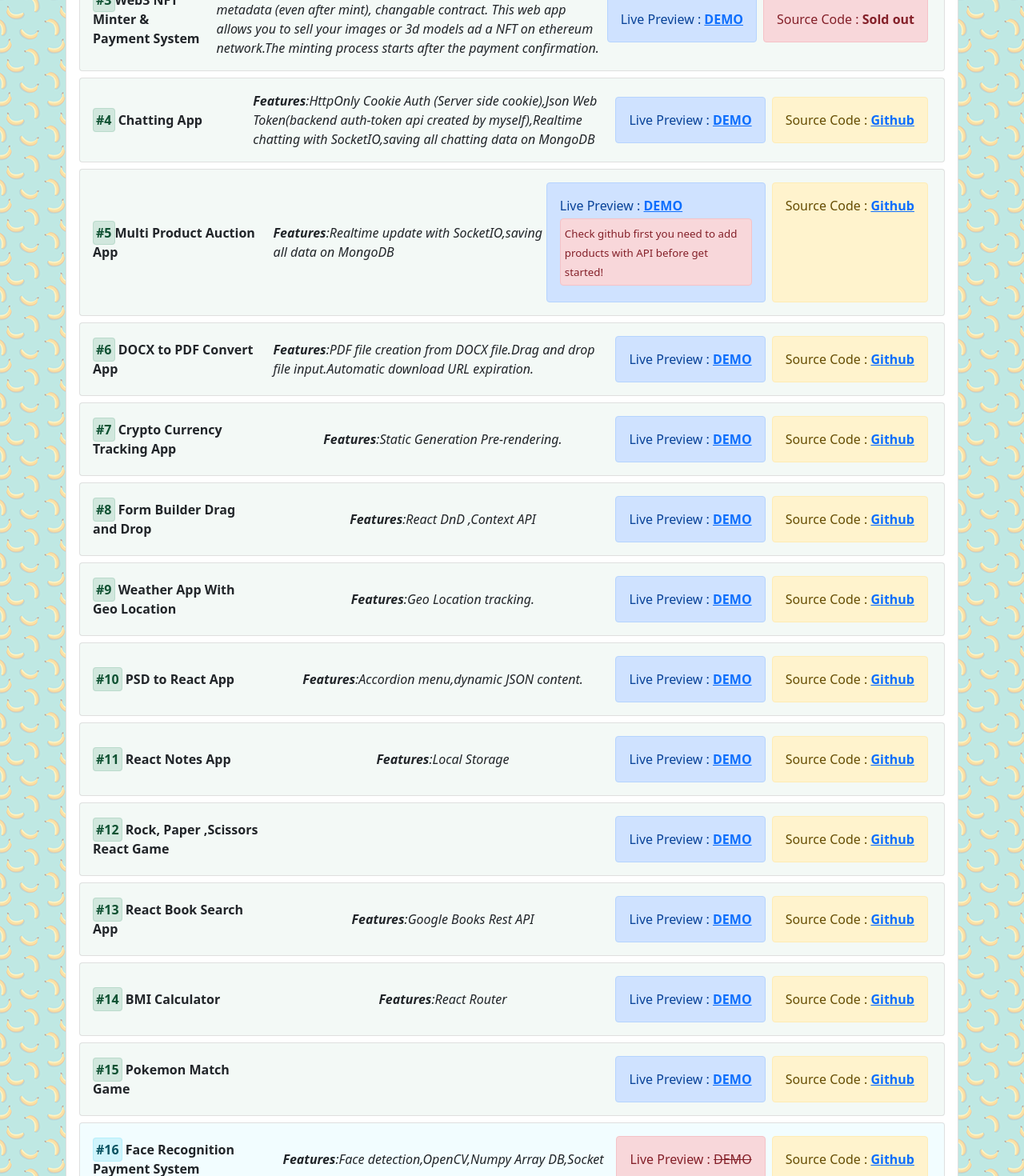
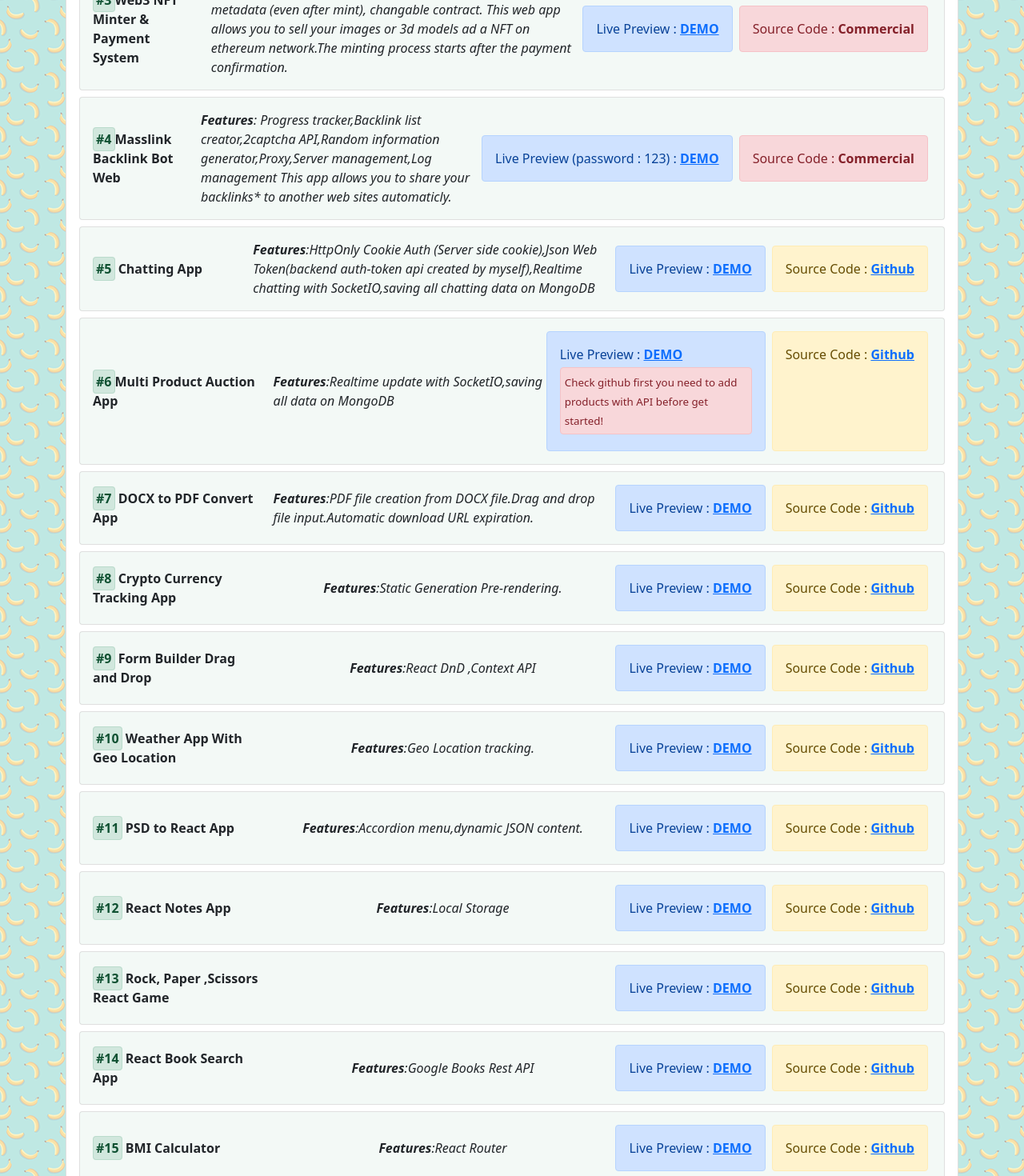
Before and after one commit to emintatli/tatli-dev-portfolio-web-site, a React (Create React App) app: page /projects in a window 1280 px wide. Shown: the part 480-1950 px from the top of the page at 80% size. Built offline with nearby package versions, Linux system fonts and the light colour scheme; a web font is replaced by a local one.

Commit message:
new project

```diff
--- a/src/components/Projects.js
+++ b/src/components/Projects.js
@@ -41,14 +41,27 @@ coded by myself.</i></span>
             </i></span>
         <div className="d-flex mobile-projects">
             <div className="alert alert-primary mx-1"><span className="no-wrap"> Live Preview : <a href="https://nft-minter-cyan.vercel.app/"><b>DEMO</b></a></span>
-            </div><div className="alert alert-danger mx-1 no-wrap"><span> Source Code : <b>Sold out</b></span></div>
+            </div><div className="alert alert-danger mx-1 no-wrap"><span> Source Code : <b>Commercial</b></span></div>
             </div>
         </div>
     </div>
 
     <div className="card my-2">
         <div className="card-body d-flex align-items-center justify-content-between back-front mobile-projects">
-            <span className="text-dark w-50 me-3"><b><span className="alert alert-success sort-alert">#4</span> Chatting App</b></span>
+            <span className="text-dark w-50 me-3"><b><span className="alert alert-success sort-alert">#4</span>Masslink Backlink Bot Web</b></span>
+            <span className="text-dark"><i><b>Features</b>: Progress tracker,Backlink list creator,2captcha API,Random information generator,Proxy,Server management,Log management
+            This app allows you to share your backlinks* to another web sites automaticly.
+            </i></span>
+        <div className="d-flex mobile-projects">
+            <div className="alert alert-primary mx-1"><span className="no-wrap"> Live Preview (password : 123) : <a href="https://master-linker.vercel.app/"><b>DEMO</b></a></span>
+            </div><div className="alert alert-danger mx-1 no-wrap"><span> Source Code : <b>Commercial</b></span></div>
+            </div>
+        </div>
+    </div>
+
+    <div className="card my-2">
+        <div className="card-body d-flex align-items-center justify-content-between back-front mobile-projects">
+            <span className="text-dark w-50 me-3"><b><span className="alert alert-success sort-alert">#5</span> Chatting App</b></span>
             <span className="text-dark"><i><b>Features</b>:HttpOnly Cookie Auth (Server side cookie),Json Web Token(backend auth-token api created by myself),Realtime
 chatting with SocketIO,saving all chatting data on MongoDB</i></span>
             <div className="d-flex mobile-projects">
@@ -60,7 +73,7 @@ chatting with SocketIO,saving all chatting data on MongoDB</i></span>
 
     <div className="card my-2">
         <div className="card-body d-flex align-items-center justify-content-between back-front mobile-projects">
-            <span className="text-dark w-50 me-3"><b><span className="alert alert-success sort-alert">#5</span>Multi Product Auction App</b></span>
+            <span className="text-dark w-50 me-3"><b><span className="alert alert-success sort-alert">#6</span>Multi Product Auction App</b></span>
             <span className="text-dark"><i><b>Features</b>:Realtime update with SocketIO,saving all data on MongoDB</i></span>
             <div className="d-flex mobile-projects">
             <div className="alert alert-primary mx-1"><span className="no-wrap"> Live Preview : <a href="https://auction-case-study-private.vercel.app/"><b>DEMO</b></a></span>
@@ -72,7 +85,7 @@ chatting with SocketIO,saving all chatting data on MongoDB</i></span>
 
     <div className="card my-2">
         <div className="card-body d-flex align-items-center justify-content-between back-front mobile-projects">
-            <span className="text-dark w-50 me-3"><b><span className="alert alert-success sort-alert">#6</span> DOCX to PDF Convert App </b></span>
+            <span className="text-dark w-50 me-3"><b><span className="alert alert-success sort-alert">#7</span> DOCX to PDF Convert App </b></span>
             <span className="text-dark"><i><b>Features</b>:PDF file creation from DOCX file.Drag and drop file input.Automatic download URL expiration.</i></span>
             <div className="d-flex mobile-projects">
             <div className="alert alert-primary mx-1"><span className="no-wrap"> Live Preview : <a href="https://docx-to-pdf-web-app.vercel.app/"><b>DEMO</b></a></span>
@@ -83,7 +96,7 @@ chatting with SocketIO,saving all chatting data on MongoDB</i></span>
 
     <div className="card my-2">
         <div className="card-body d-flex align-items-center justify-content-between back-front mobile-projects">
-            <span className="text-dark w-50 me-3"><b><span className="alert alert-success sort-alert">#7</span> Crypto Currency Tracking App </b></span>
+            <span className="text-dark w-50 me-3"><b><span className="alert alert-success sort-alert">#8</span> Crypto Currency Tracking App </b></span>
             <span className="text-dark"><i><b>Features</b>:Static Generation Pre-rendering.</i></span>
             <div className="d-flex mobile-projects">
             <div className="alert alert-primary mx-1"><span className="no-wrap"> Live Preview : <a href="https://kripto-takip-app.vercel.app/"><b>DEMO</b></a></span>
@@ -94,7 +107,7 @@ chatting with SocketIO,saving all chatting data on MongoDB</i></span>
 
     <div className="card my-2">
         <div className="card-body d-flex align-items-center justify-content-between back-front mobile-projects">
-            <span className="text-dark w-50 me-3"><b><span className="alert alert-success sort-alert">#8</span> Form Builder Drag and Drop </b></span>
+            <span className="text-dark w-50 me-3"><b><span className="alert alert-success sort-alert">#9</span> Form Builder Drag and Drop </b></span>
             <span className="text-dark"><i><b>Features</b>:React DnD ,Context API</i></span>
             <div className="d-flex mobile-projects">
             <div className="alert alert-primary mx-1"><span className="no-wrap"> Live Preview : <a href="https://form-builder-drag-n-drop.vercel.app/"><b>DEMO</b></a></span>
@@ -105,7 +118,7 @@ chatting with SocketIO,saving all chatting data on MongoDB</i></span>
 
     <div className="card my-2">
         <div className="card-body d-flex align-items-center justify-content-between back-front mobile-projects">
-            <span className="text-dark w-50 me-3"><b><span className="alert alert-success sort-alert">#9</span> Weather App With Geo Location  </b></span>
+            <span className="text-dark w-50 me-3"><b><span className="alert alert-success sort-alert">#10</span> Weather App With Geo Location  </b></span>
             <span className="text-dark"><i><b>Features</b>:Geo Location tracking.</i></span>
             <div className="d-flex mobile-projects">
             <div className="alert alert-primary mx-1"><span className="no-wrap"> Live Preview : <a href="https://weather-app-with-geo-location.vercel.app/"><b>DEMO</b></a></span>
@@ -116,7 +129,7 @@ chatting with SocketIO,saving all chatting data on MongoDB</i></span>
 
     <div className="card my-2">
         <div className="card-body d-flex align-items-center justify-content-between back-front mobile-projects">
-            <span className="text-dark w-50 me-3"><b><span className="alert alert-success sort-alert">#10</span> PSD to React App </b></span>
+            <span className="text-dark w-50 me-3"><b><span className="alert alert-success sort-alert">#11</span> PSD to React App </b></span>
             <span className="text-dark"><i><b>Features</b>:Accordion menu,dynamic JSON content.</i></span>
             <div className="d-flex mobile-projects">
             <div className="alert alert-primary mx-1"><span className="no-wrap"> Live Preview : <a href="https://sociality-io-project.herokuapp.com/"><b>DEMO</b></a>
@@ -129,7 +142,7 @@ chatting with SocketIO,saving all chatting data on MongoDB</i></span>
 
     <div className="card my-2">
         <div className="card-body d-flex align-items-center justify-content-between back-front mobile-projects">
-            <span className="text-dark w-50 me-3"><b><span className="alert alert-success sort-alert">#11</span> React Notes App </b></span>
+            <span className="text-dark w-50 me-3"><b><span className="alert alert-success sort-alert">#12</span> React Notes App </b></span>
             <span className="text-dark"><i><b>Features</b>:Local Storage</i></span>
             <div className="d-flex mobile-projects">
             <div className="alert alert-primary mx-1"><span className="no-wrap"> Live Preview : <a href="https://react-notes-app-pied.vercel.app/"><b>DEMO</b></a>
@@ -142,7 +155,7 @@ chatting with SocketIO,saving all chatting data on MongoDB</i></span>
 
     <div className="card my-2">
         <div className="card-body d-flex align-items-center justify-content-between back-front mobile-projects">
-            <span className="text-dark w-50 me-3"><b><span className="alert alert-success sort-alert">#12</span> Rock, Paper ,Scissors React Game </b></span>
+            <span className="text-dark w-50 me-3"><b><span className="alert alert-success sort-alert">#13</span> Rock, Paper ,Scissors React Game </b></span>
             <span className="text-dark"></span>
             <div className="d-flex mobile-projects">
             <div className="alert alert-primary mx-1"><span className="no-wrap"> Live Preview : <a href="https://rock-paper-scissors-app-ten.vercel.app/"><b>DEMO</b></a>
@@ -155,7 +168,7 @@ chatting with SocketIO,saving all chatting data on MongoDB</i></span>
 
     <div className="card my-2">
         <div className="card-body d-flex align-items-center justify-content-between back-front mobile-projects">
-            <span className="text-dark w-50 me-3"><b><span className="alert alert-success sort-alert">#13</span> React Book Search App </b></span>
+            <span className="text-dark w-50 me-3"><b><span className="alert alert-success sort-alert">#14</span> React Book Search App </b></span>
             <span className="text-dark"><i><b>Features</b>:Google Books Rest API</i></span>
             <div className="d-flex mobile-projects">
             <div className="alert alert-primary mx-1"><span className="no-wrap"> Live Preview : <a href="https://book-search-app.vercel.app/"><b>DEMO</b></a>
@@ -168,7 +181,7 @@ chatting with SocketIO,saving all chatting data on MongoDB</i></span>
 
     <div className="card my-2">
         <div className="card-body d-flex align-items-center justify-content-between back-front mobile-projects">
-            <span className="text-dark w-50 me-3"><b><span className="alert alert-success sort-alert">#14</span> BMI Calculator </b></span>
+            <span className="text-dark w-50 me-3"><b><span className="alert alert-success sort-alert">#15</span> BMI Calculator </b></span>
             <span className="text-dark"><i><b>Features</b>:React Router</i></span>
             <div className="d-flex mobile-projects">
             <div className="alert alert-primary mx-1"><span className="no-wrap"> Live Preview : <a href="https://bmi-index-calc.vercel.app/"><b>DEMO</b></a>
@@ -181,7 +194,7 @@ chatting with SocketIO,saving all chatting data on MongoDB</i></span>
 
     <div className="card my-2">
         <div className="card-body d-flex align-items-center justify-content-between back-front mobile-projects">
-            <span className="text-dark w-50 me-3"><b><span className="alert alert-success sort-alert">#15</span> Pokemon Match Game </b></span>
+            <span className="text-dark w-50 me-3"><b><span className="alert alert-success sort-alert">#16</span> Pokemon Match Game </b></span>
             <span className="text-dark"><i></i></span>
             <div className="d-flex mobile-projects">
             <div className="alert alert-primary mx-1"><span className="no-wrap"> Live Preview : <a href="https://flip-card-game-gamma.vercel.app/"><b>DEMO</b></a>
@@ -194,7 +207,7 @@ chatting with SocketIO,saving all chatting data on MongoDB</i></span>
 
     <div className="card my-2">
         <div className="card-body d-flex align-items-center justify-content-between back-other mobile-projects">
-            <span className="text-dark w-50 me-3"><b><span className="alert alert-info sort-alert">#16</span> Face Recognition Payment System</b></span>
+            <span className="text-dark w-50 me-3"><b><span className="alert alert-info sort-alert">#17</span> Face Recognition Payment System</b></span>
             <span className="text-dark"><i><b>Features</b>:Face detection,OpenCV,Numpy Array DB,Socket</i></span>
             <div className="d-flex mobile-projects">
             <div className="alert alert-danger mx-1"><span className="no-wrap"> Live Preview : <s>DEMO</s>
@@ -207,7 +220,7 @@ chatting with SocketIO,saving all chatting data on MongoDB</i></span>
 
     <div className="card my-2">
         <div className="card-body d-flex align-items-center justify-content-between back-other mobile-projects">
-            <span className="text-dark w-50 me-3"><b><span className="alert alert-info sort-alert">#17</span> Detecting Electronic Card Issues</b></span>
+            <span className="text-dark w-50 me-3"><b><span className="alert alert-info sort-alert">#18</span> Detecting Electronic Card Issues</b></span>
             <span className="text-dark"><i><b>Features</b>:Image processing with matrix,MATLAB project</i></span>
             <div className="d-flex mobile-projects">
             <div className="alert alert-danger mx-1"><span className="no-wrap"> Live Preview : <s>DEMO</s>
```
